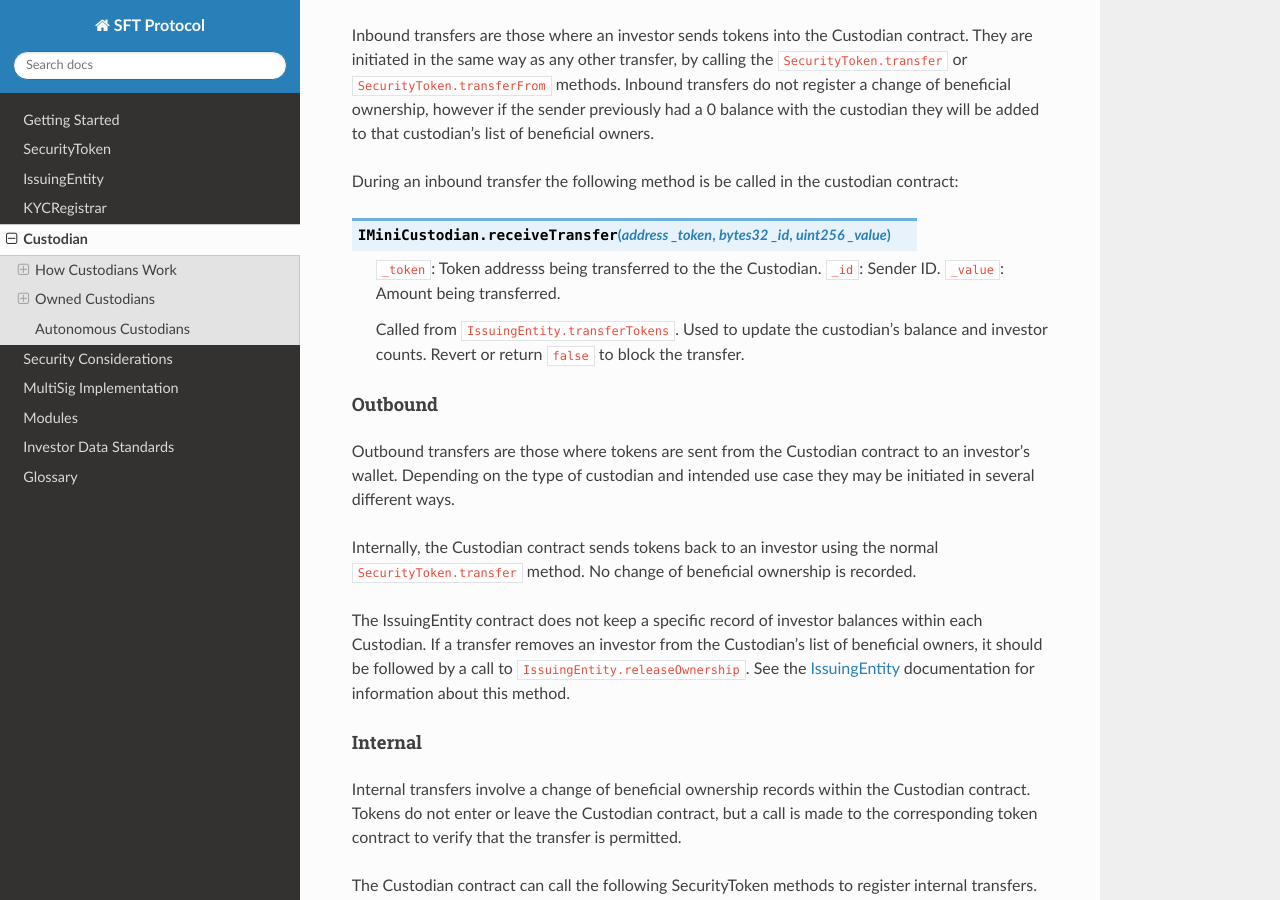
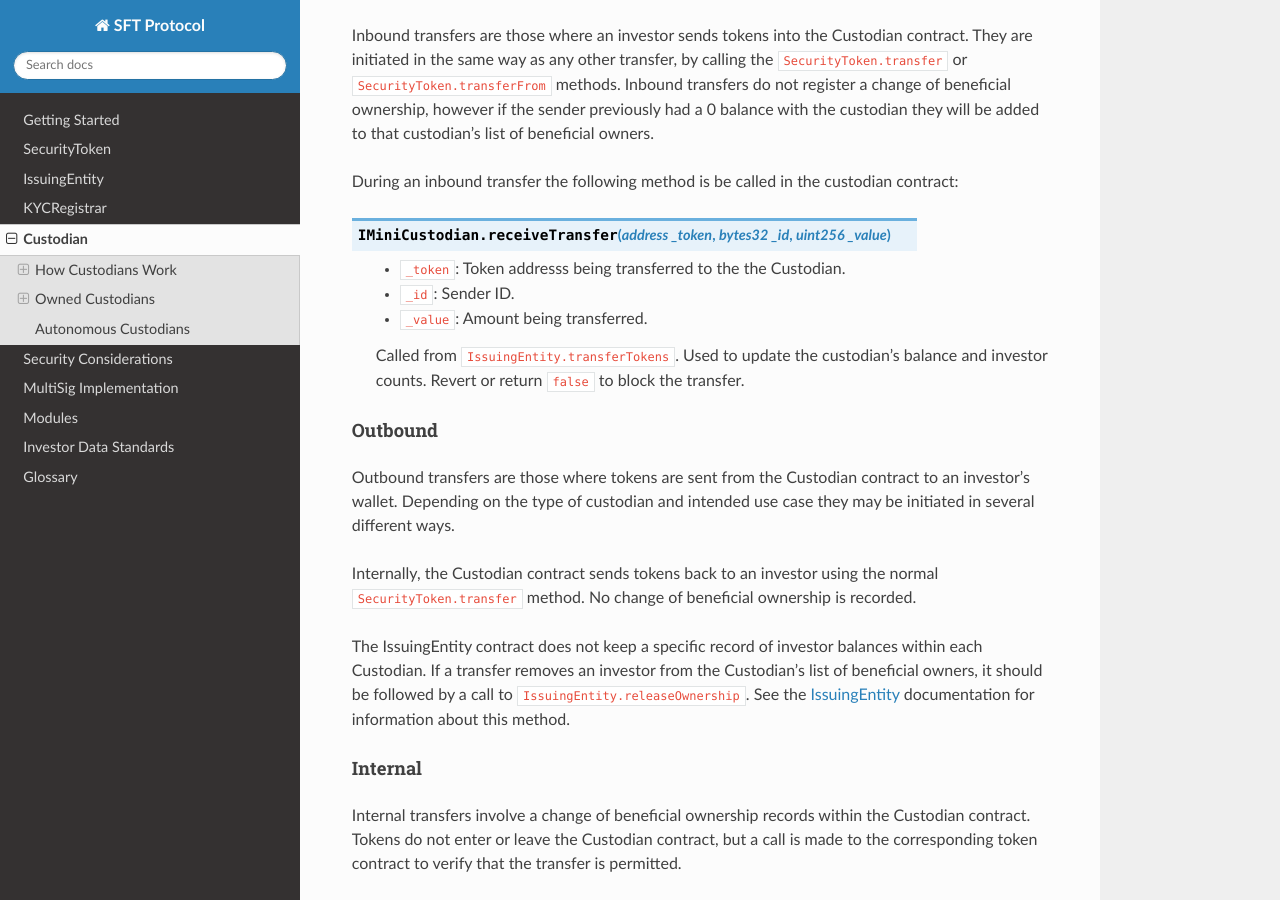
Before and after one commit to zerolawtech/SFT-Protocol, a Sphinx documentation site: the page built from docs/custodian.rst, in a window 1280 px wide and 900 px high, scrolled down 1667 px. Built offline with Sphinx 7.4.7 and the Read the Docs theme 2.0.0, drawn with Linux system fonts in a browser that asks for light colours.

Commit message:
formatting, closes #48

```diff
--- a/docs/custodian.rst
+++ b/docs/custodian.rst
@@ -51,9 +51,9 @@ During an inbound transfer the following method is be called in the custodian co
 
 .. method:: IMiniCustodian.receiveTransfer(address _token, bytes32 _id, uint256 _value)
 
-    ``_token``: Token addresss being transferred to the the Custodian.
-    ``_id``: Sender ID.
-    ``_value``: Amount being transferred.
+    * ``_token``: Token addresss being transferred to the the Custodian.
+    * ``_id``: Sender ID.
+    * ``_value``: Amount being transferred.
 
     Called from ``IssuingEntity.transferTokens``. Used to update the custodian's balance and investor counts. Revert or return ``false`` to block the transfer.
 
@@ -102,8 +102,8 @@ The ``IMiniCustodian`` interface defines a minimal implementation required for c
 
     View function to query the balance of an investor for a specific token.
 
-    ``_token``: SecurityToken address
-    ``_id``: Investor ID
+    * ``_token``: SecurityToken address
+    * ``_id``: Investor ID
 
     While there is no strict requirement for a Custodian to maintain an on-chain record of investor balances, this information is necessary if the custodian is to e.g. allow investors to claim dividends or exercise voting rights based on held balances. As such, balances should always be accurately recorded on-chain unless there is a use case that requires otherwise.
 
@@ -111,14 +111,14 @@ The ``IMiniCustodian`` interface defines a minimal implementation required for c
 
     Checks if an investor is on the custodian's list of beneficial owners for this issuer.
 
-    ``_issuer``: IssuingEntity contract address
-    ``_id``: Investor ID
+    * ``_issuer``: IssuingEntity contract address
+    * ``_id``: Investor ID
 
 .. method:: IMiniCustodian.receiveTransfer(address _token, bytes32 _id, uint256 _value)
 
-    ``_token``: Token addresss being transferred to the the Custodian.
-    ``_id``: Sender ID.
-    ``_value``: Amount being transferred.
+    * ``_token``: Token addresss being transferred to the the Custodian.
+    * ``_id``: Sender ID.
+    * ``_value``: Amount being transferred.
 
     Called from ``IssuingEntity.transferTokens`` when tokens are being sent into the Custodian contract. It should be used to update the custodian's balance and investor counts. Revert or return ``false`` to block the transfer.
 
```
